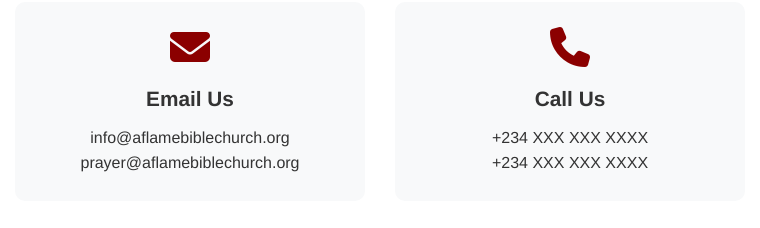
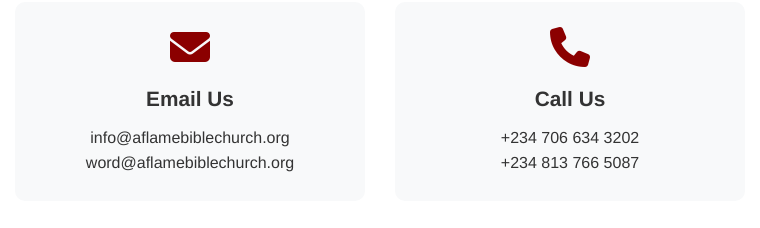
Before and after one commit to joshgg84/church-website, a website: page index.html in a window 1280 px wide. Shown: the part 1460-1688 px from the top of the page, 260-1020 px from the left. Drawn offline with Linux system fonts and the light colour scheme.

Commit message:
Update index.html

```diff
--- a/index.html
+++ b/index.html
@@ -106,13 +106,12 @@
                         <i class="fas fa-envelope"></i>
                         <h4>Email Us</h4>
                         <p>info@aflamebiblechurch.org</p>
-                        <p>prayer@aflamebiblechurch.org</p>
+                        <p>word@aflamebiblechurch.org</p>
                     </div>
                     <div class="contact-item">
                         <i class="fas fa-phone"></i>
                         <h4>Call Us</h4>
-                        <p>+234 XXX XXX XXXX</p>
-                        <p>+234 XXX XXX XXXX</p>
+                        <p>+234 706 634 3202</p>                <p>+234 813 766 5087</p>
                     </div>
                     <div class="contact-item">
                         <i class="fas fa-compass"></i>
```
